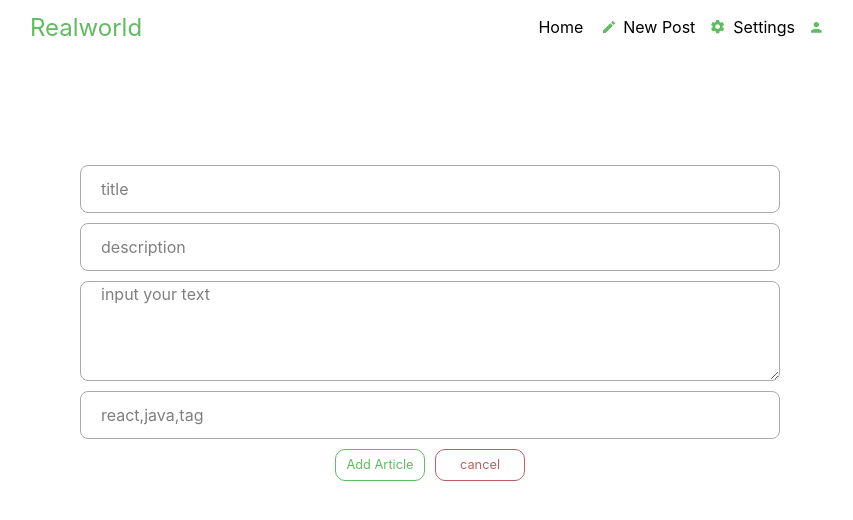
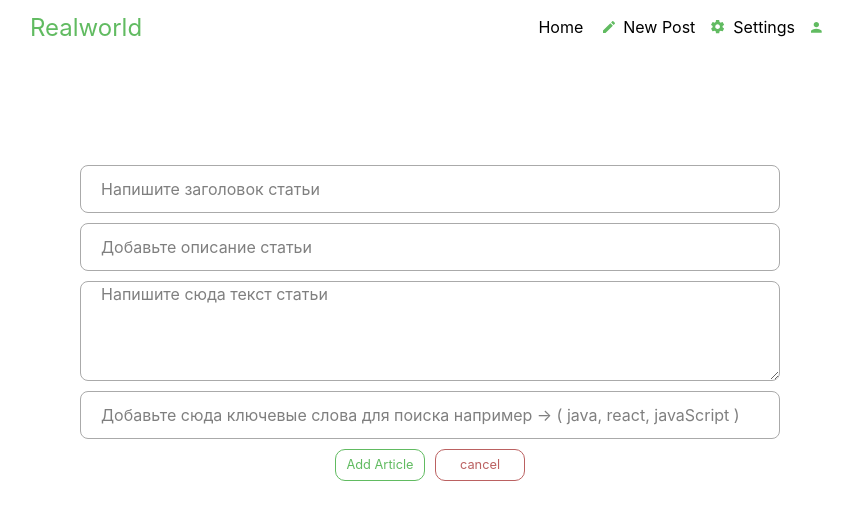
Before and after one commit to serkim1209-cloud/Building-a-Simple-Blog-Platform-with-React, a React (Vite) app: page /new-article in a window 1280 px wide. Shown: the top 520 px of the page, without its empty margins (210-1063 px from the left). Built offline with nearby package versions, Linux system fonts and the light colour scheme; sample sign-in values are in the browser's storage.

Commit message:
add placeholders

```diff
--- a/src/components/articleForm/ArticleForm.jsx
+++ b/src/components/articleForm/ArticleForm.jsx
@@ -33,7 +33,7 @@ function ArticleForm({
               value.trim().length === 0 ? "Title не может быть пустым" : true,
           })}
           type="text"
-          placeholder="title"
+          placeholder="Напишите заголовок статьи"
           className="border-1 border-[#AAAAAA] w-[700px] min-h-[48px] rounded-[8px] cursor-pointer pl-5 placeholder:text-[16px]  "
         />
         {errors?.title && (
@@ -47,7 +47,7 @@ function ArticleForm({
                 : true,
           })}
           type="text"
-          placeholder="description"
+          placeholder="Добавьте описание статьи"
           className="border-1 border-[#AAAAAA] w-[700px] min-h-[48px] rounded-[8px] cursor-pointer pl-5 placeholder:text-[16px]  "
         />
         {errors?.description && (
@@ -59,7 +59,7 @@ function ArticleForm({
               value.trim().length === 0 ? " Вы забыли ввести текст" : true,
           })}
           type="text"
-          placeholder="input your text"
+          placeholder="Напишите сюда текст статьи"
           className="border-1 border-[#AAAAAA] w-[700px] min-h-[100px] rounded-[8px] cursor-pointer pl-5 placeholder:text-[16px]  "
         />
         {errors?.body && (
@@ -71,7 +71,7 @@ function ArticleForm({
               value.trim().length === 0 ? "tagList не может быть пустым" : true,
           })}
           type="text"
-          placeholder="react,java,tag"
+          placeholder="Добавьте сюда ключевые слова для поиска например -> ( java, react, javaScript ) "
           className="border-1 border-[#AAAAAA] w-[700px] min-h-[48px] rounded-[8px] cursor-pointer pl-5 placeholder:text-[16px]  "
         />
         {errors?.tagList && (
--- a/src/pages/Main-Page.jsx
+++ b/src/pages/Main-Page.jsx
@@ -1,4 +1,4 @@
-import { useState,useEffect} from "react";
+import { useState, useEffect } from "react";
 import Loading from "../components/loading/Loading";
 import "swiper/css";
 import ArticleList from "../components/articleList/ArticleList";
@@ -18,13 +18,12 @@ function Main() {
   } = useGetApi(
     `https://realworld.habsida.net/api/articles?offset=${offset}&limit=${limit}`,
   );
- const[articles,setArticles]=useState([])
- useEffect(()=>{
-  if(article?.articles){
-    setArticles(article.articles)
-  }
- },[article])
- // const articles = article?.articles || [];
+  const [articles, setArticles] = useState([]);
+  useEffect(() => {
+    if (article?.articles) {
+      setArticles(article.articles);
+    }
+  }, [article]);
   const totalPages = Math.ceil((article?.articlesCount || 0) / limit);
 
   return (
@@ -37,7 +36,11 @@ function Main() {
         <h1 className="text-[35px] text-red-500">Произошла ошибка загрузки</h1>
       )}
 
-        <ArticleList articles={articles} slug={articles.slug} setArticles={setArticles} />
+      <ArticleList
+        articles={articles}
+        slug={articles.slug}
+        setArticles={setArticles}
+      />
 
       <Pagination page={page} setPage={setPage} totalPages={totalPages} />
     </main>
```
